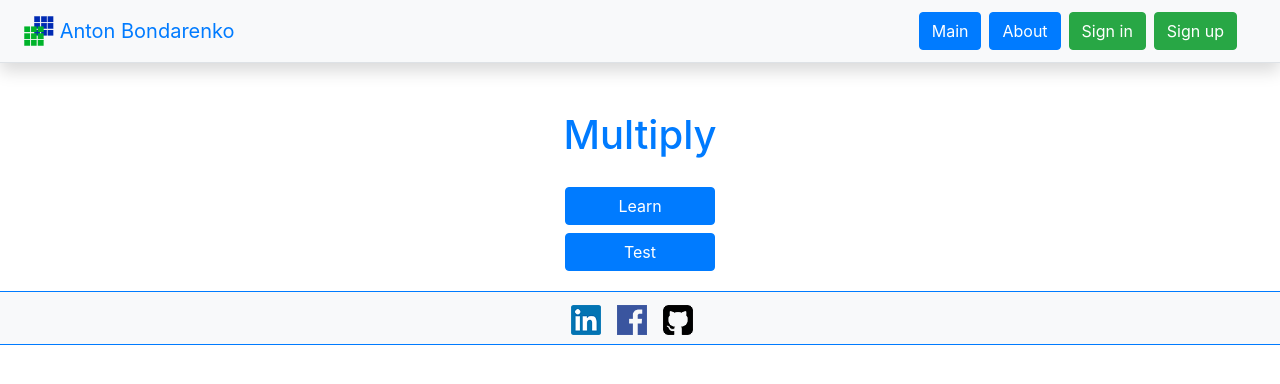
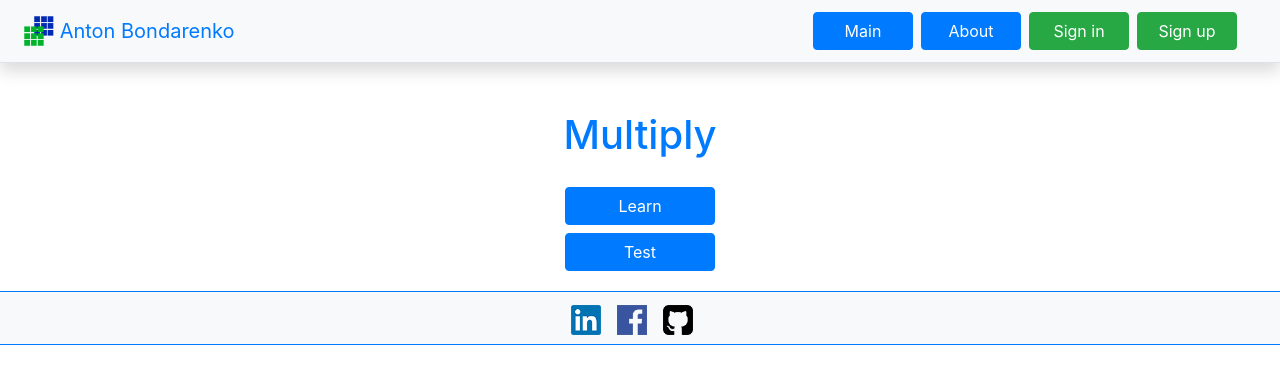
Before and after one commit to AntonMiracle/MySite, a Django app: template src/main/python/multiply/templates/multiply/main.html in a window 1280 px wide. Shown: the top 384 px of the page. Run offline with Django 3.2, Linux system fonts and the light colour scheme; the template is opened without the code that fills it, so the values that code supplies are empty; some libraries are stand-ins or nearby versions.

Commit message:
Add own styles.css, Update all templates

```diff
--- /dev/null
+++ b/src/main/python/main/static/css/styles.css
@@ -0,0 +1,3 @@
+.mybtn {
+    width: 100px;
+}
--- a/src/main/python/main/templates/main/login.html
+++ b/src/main/python/main/templates/main/login.html
@@ -37,7 +37,7 @@
                     {{ form.password }}
                 </div>
 
-                <button class="btn btn-success m-3" type="submit">Sign in</button>
+                <button class="btn mybtn btn-success m-3" type="submit">Sign in</button>
 
             </form>
         </div>
--- a/src/main/python/main/templates/main/registration.html
+++ b/src/main/python/main/templates/main/registration.html
@@ -68,7 +68,7 @@
                             enter existing email.
                         </small>
                     </div>
-                    <button class="btn btn-success m-3" type="submit">Sign up</button>
+                    <button class="btn mybtn btn-success m-3" type="submit">Sign up</button>
 
                 </form>
             </div>
--- a/src/main/python/main/templates/main/wrapper.html
+++ b/src/main/python/main/templates/main/wrapper.html
@@ -10,6 +10,7 @@
     </title>
     <meta name="viewport" content="width=device-width, initial-scale=1, shrink-to-fit=no">
     {% load staticfiles %}
+    <link rel="stylesheet" href="{% static 'css/styles.css' %}" type="text/css">
     <!-- bootstrap -->
     <link rel="stylesheet" href="https://stackpath.bootstrapcdn.com/bootstrap/4.3.1/css/bootstrap.min.css"
           integrity="sha384-ggOyR0iXCbMQv3Xipma34MD+dH/1fQ784/j6cY/iJTQUOhcWr7x9JvoRxT2MZw1T" crossorigin="anonymous">
@@ -29,19 +30,19 @@
         <div class="collapse navbar-collapse " id="navbarSupportedContent">
             <ul class="col-12 justify-content-md-end navbar-nav mr-auto align-items-center">
 
-                <li class="nav-item"><a class="btn btn-primary m-1 " href="{% url 'main' %}">Main</a></li>
-                <li class="nav-item"><a class="btn btn-primary m-1" href="{% url 'about' %}">About</a></li>
+                <li class="nav-item"><a class="btn mybtn btn-primary m-1 " href="{% url 'main' %}">Main</a></li>
+                <li class="nav-item"><a class="btn mybtn btn-primary m-1" href="{% url 'about' %}">About</a></li>
 
                 {% if user.is_authenticated %}
-                    <li class="nav-item"><a class="btn btn-primary m-1" href="{% url 'home' %}">Home</a></li>
-                    <li class="nav-item"><a class="btn btn-primary m-1" href="/multiply">Multiply</a></li>
+                    <li class="nav-item"><a class="btn mybtn btn-primary m-1" href="{% url 'home' %}">Home</a></li>
+                    <li class="nav-item"><a class="btn mybtn btn-primary m-1" href="/multiply">Multiply</a></li>
                 {% endif %}
 
                 {% if not user.is_authenticated %}
-                    <li class="nav-item"><a class="btn btn-success m-1" href="{% url 'login' %}">Sign in</a></li>
-                    <li class="nav-item"><a class="btn btn-success m-1" href="{% url 'registration' %}">Sign up</a></li>
+                    <li class="nav-item"><a class="btn mybtn btn-success m-1" href="{% url 'login' %}">Sign in</a></li>
+                    <li class="nav-item"><a class="btn mybtn btn-success m-1" href="{% url 'registration' %}">Sign up</a></li>
                 {% else %}
-                    <li class="nav-item"><a class="btn btn-danger m-1" href="{% url 'logout' %}">Sign out</a></li>
+                    <li class="nav-item"><a class="btn mybtn btn-danger m-1" href="{% url 'logout' %}">Sign out</a></li>
                 {% endif %}
 
             </ul>
--- a/src/main/python/multiply/templates/multiply/learn.html
+++ b/src/main/python/multiply/templates/multiply/learn.html
@@ -81,7 +81,7 @@
 
 
             <div class="m-4 row d-flex justify-content-center text-break align-items-center">
-                <button class="btn btn-primary m-3" type="submit">Next</button>
+                <button class="btn mybtn btn-primary m-3" type="submit">Next</button>
             </div>
         </form>
     </div>
--- a/src/main/python/multiply/templates/multiply/main.html
+++ b/src/main/python/multiply/templates/multiply/main.html
@@ -4,12 +4,12 @@
     <div class="container-fluid justify-content-md-center align-items-center">
         <div class="row justify-content-md-center">
             <div class="col-xs-12 col-md-6 text-center">
-                <a class="btn btn-primary m-1" href="{% url 'learn' %}" style="width: 150px">Learn</a>
+                <a class="btn mybtn btn-primary m-1" href="{% url 'learn' %}" style="width: 150px">Learn</a>
             </div>
         </div>
         <div class="row justify-content-md-center">
             <div class="col-xs-12 col-md-6 text-center">
-                <a class="btn btn-primary m-1" href="" style="width: 150px">Test</a>
+                <a class="btn mybtn btn-primary m-1" href="" style="width: 150px">Test</a>
             </div>
         </div>
     </div>
```
